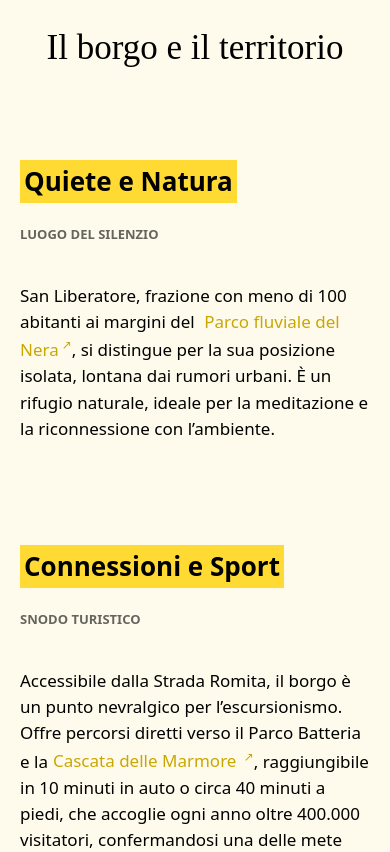
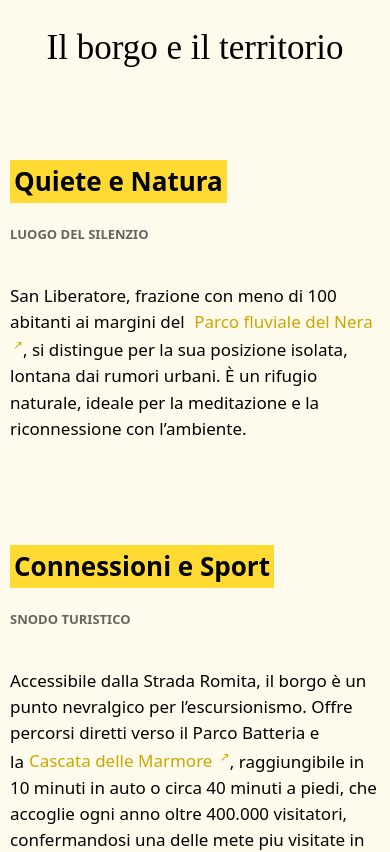
Before and after one commit to kiracolci/Copialascuola, a React (Vite) app: page /Info in a window 390 px wide. Shown: the part 960-1812 px from the top of the page. Built offline with nearby package versions, Linux system fonts and the light colour scheme.

Commit message:
Update text color

```diff
--- a/src/Pages/Info.css
+++ b/src/Pages/Info.css
@@ -372,6 +372,9 @@ color: #feda33;  padding: 0 4px;
 @media (max-width: 900px) {
   .info-columns-wrapper {
     grid-template-columns: 1fr;
+    margin-left: -10px;
+    margin-right: -10px;
+
   }
 
   .info-columns {
```
